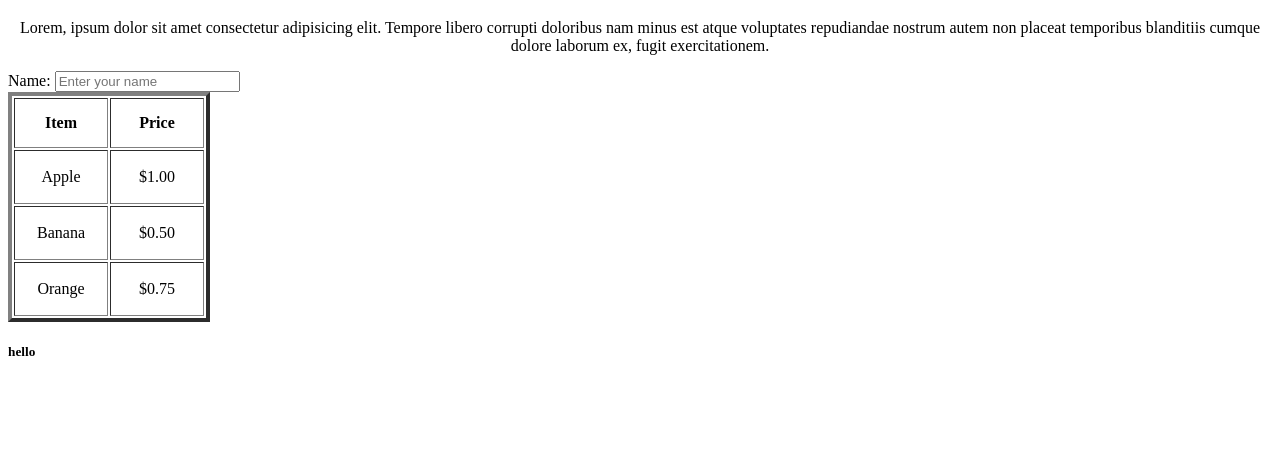
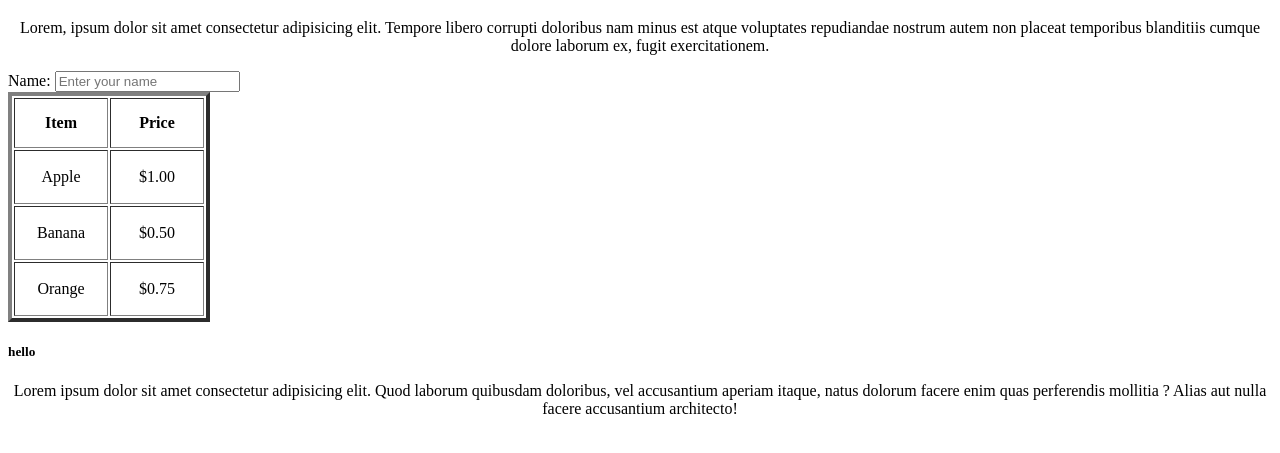
Before and after one commit to Kavipriyasm/kavi, a plain HTML site: page index.html in a window 1280 px wide. Shown: the part 61-514 px from the top of the page. Drawn offline with Linux system fonts and the light colour scheme.

Commit message:
code changed

```diff
--- a/index.html
+++ b/index.html
@@ -39,6 +39,8 @@
     </tr>
     </table>
 <centre> <h5> hello</h5></centre>
-
+<p> Lorem ipsum dolor sit amet consectetur adipisicing elit. Quod laborum quibusdam
+    doloribus, vel accusantium aperiam itaque, natus dolorum facere enim quas perferendis mollitia
+    ? Alias aut nulla facere accusantium architecto!</p>
 </body>
 </html>
```
